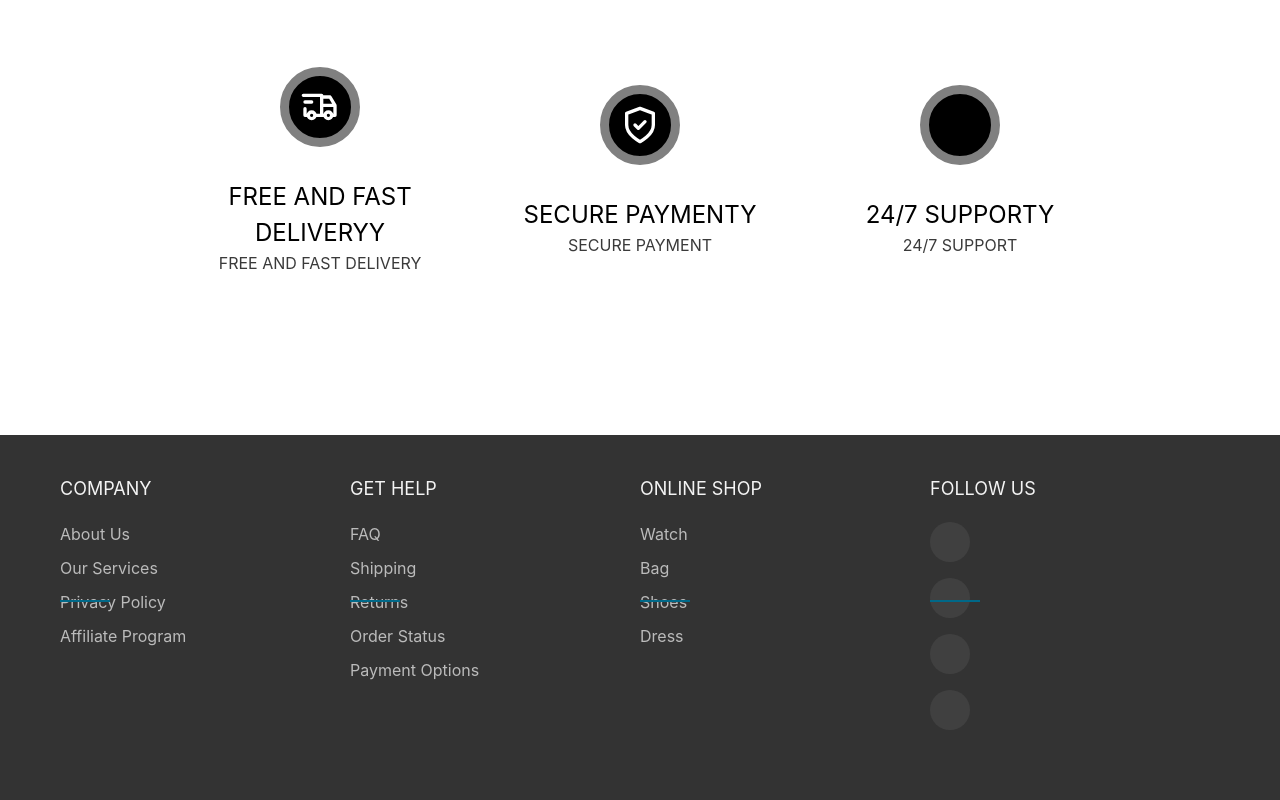
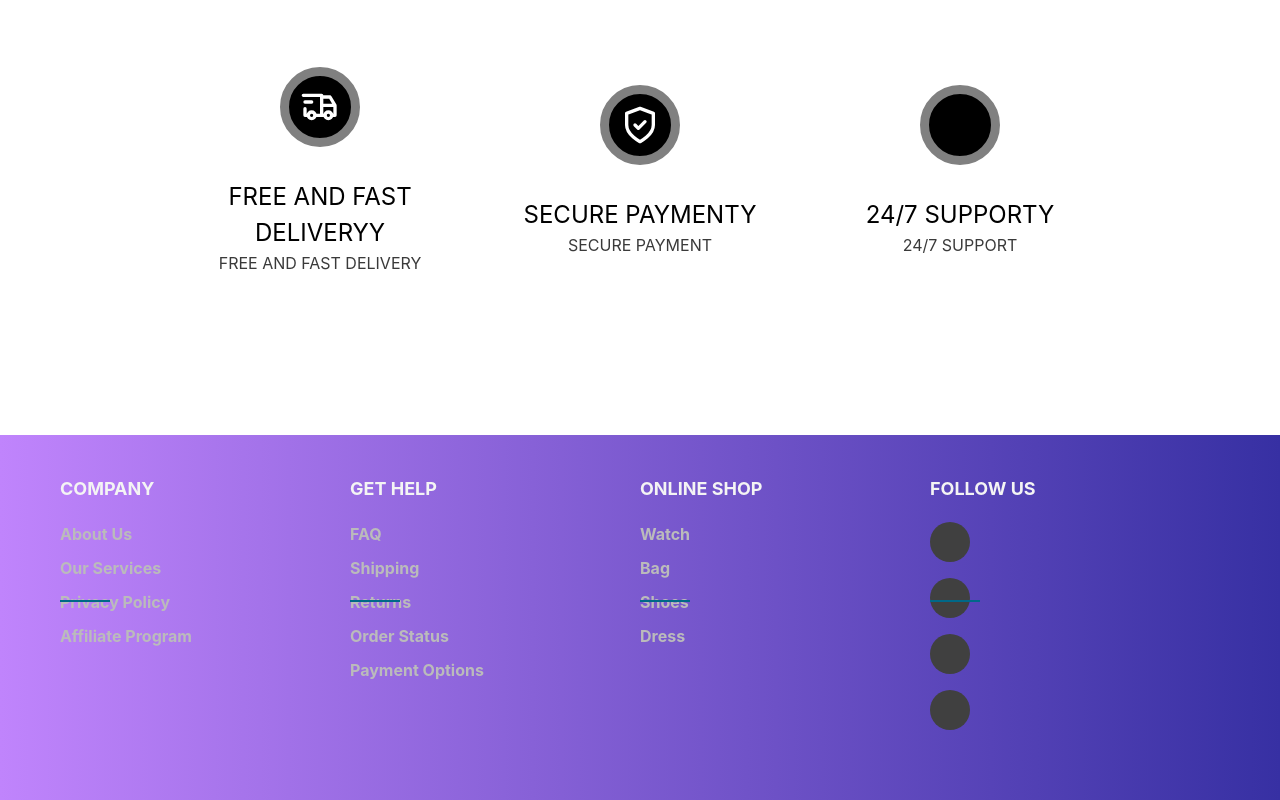
Before and after one commit to Vaniah1/ecommerce, a React (Vite) app in the folder client/: page / in a window 1280 px wide. Shown: the part 2462-3262 px from the top of the page. Built offline with nearby package versions, Linux system fonts and the light colour scheme; no server answers; some icons are missing.

Commit message:
fix footer color

```diff
--- a/client/src/components/footer.tsx
+++ b/client/src/components/footer.tsx
@@ -7,10 +7,10 @@ import {
 
 const Footer = () => {
   return (
-    <footer className="footer">
+    <footer className="footer bg-gradient-to-r from-purple-400 to-indigo-800 text-black font-bold">
       <div className="footer-container">
         <div className="footer-row">
-          <div className="footer-col">
+          <div className="footer-col text-black">
             <h4>Company</h4>
             <ul>
               <li>
--- a/client/src/styles/_footer.scss
+++ b/client/src/styles/_footer.scss
@@ -1,7 +1,7 @@
 .footer {
   background-color: #333;
-  color: #fff;
   padding: 40px 0;
+  font-weight: bold;
 
   .footer-container {
     max-width: 1200px;
```
